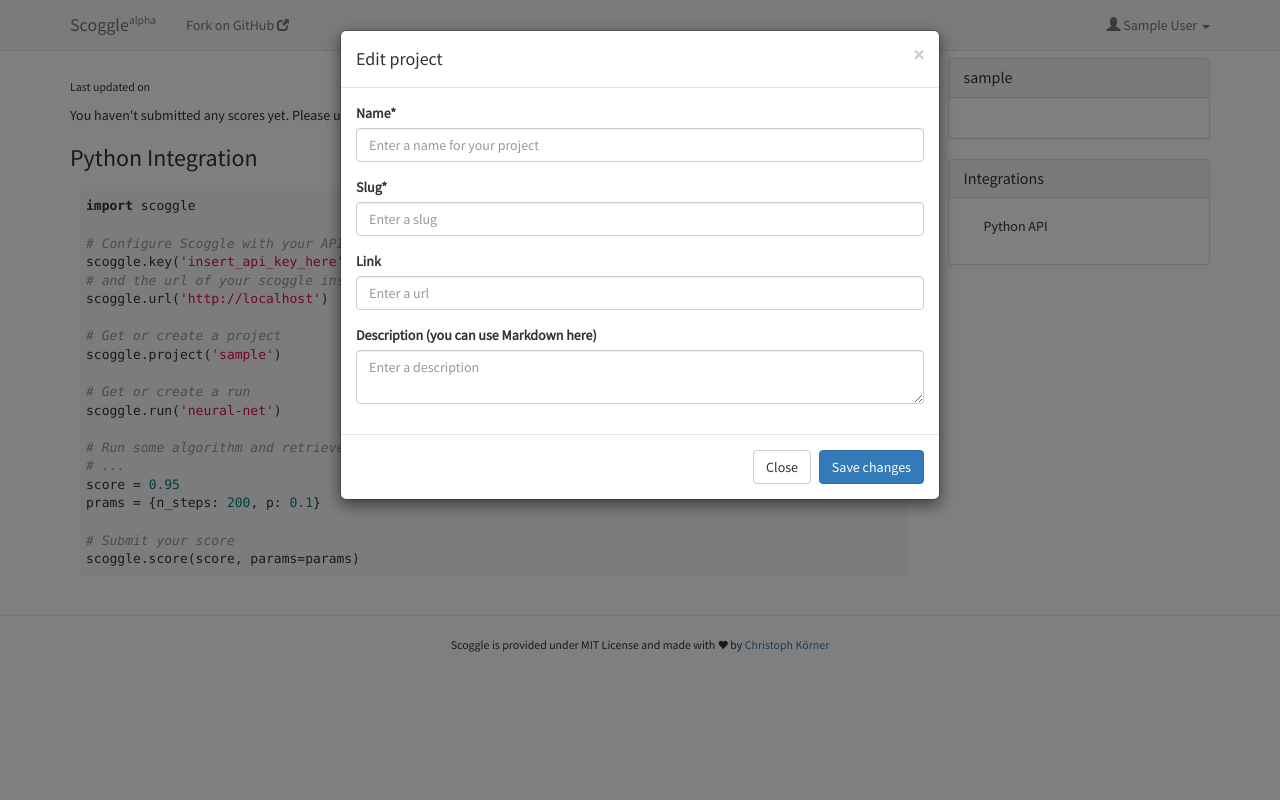
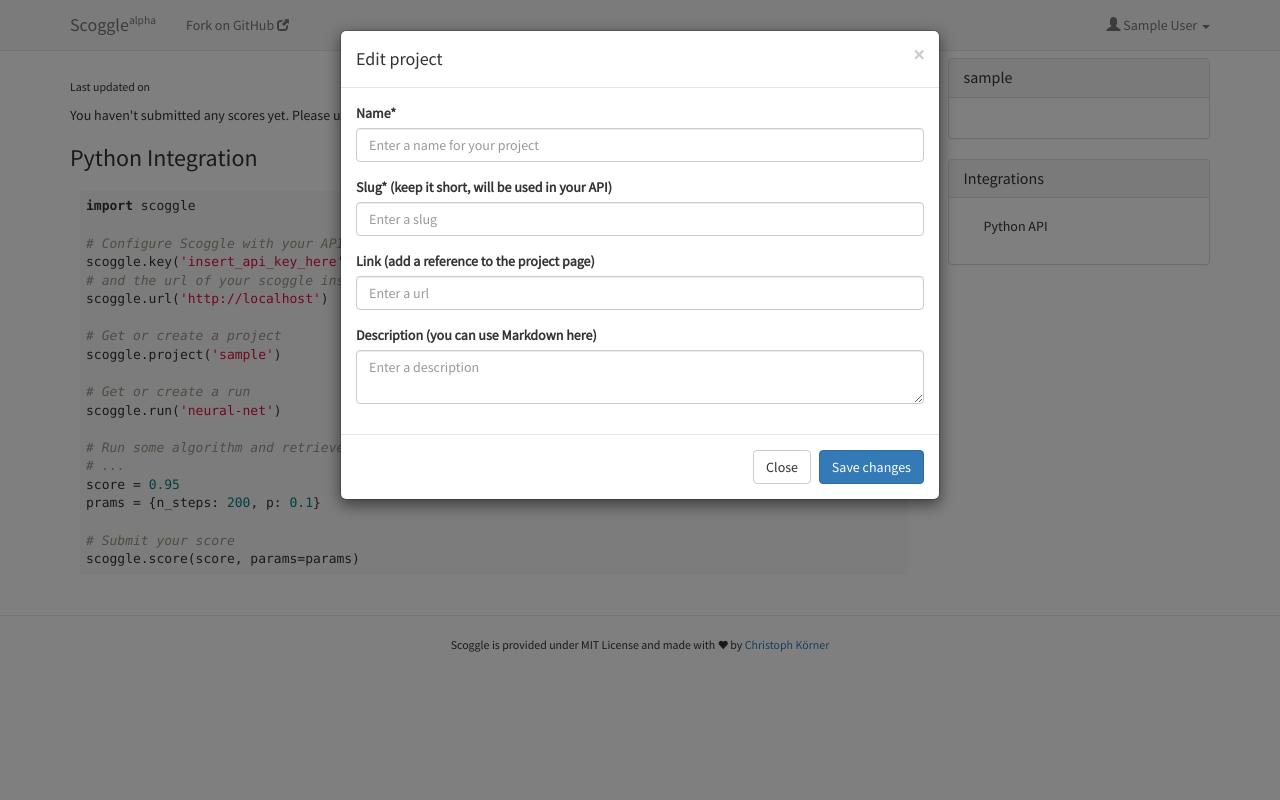
Before and after one commit to chaosmail/scoggle-web, a Django app: a page that uses frontend/templates/project.html in a window 1280 px wide, after a click on "Edit this project". Run offline with Django 3.2, Linux system fonts and the light colour scheme; a user stored in the database is signed in; tables that the repository leaves empty hold one stand-in row (values such as "Sample post"); data that the repository does not hold is empty; some libraries are stand-ins or nearby versions.

Commit message:
Fixed typos

```diff
--- a/frontend/templates/partial/project-edit-form.html
+++ b/frontend/templates/partial/project-edit-form.html
@@ -8,12 +8,12 @@
     </div>
 
     <div class="form-group">
-        <label for="slugProjectInput">Slug*</label>
+        <label for="slugProjectInput">Slug* (keep it short, will be used in your API)</label>
         <input class="form-control" type="text" id="slugProjectInput" ng-model="model.slug" placeholder="Enter a slug">
     </div>
 
     <div class="form-group">
-        <label for="urlProjectInput">Link</label>
+        <label for="urlProjectInput">Link (add a reference to the project page)</label>
         <input class="form-control" type="text" id="urlProjectInput" ng-model="model.url" placeholder="Enter a url">
     </div>
 
@@ -23,7 +23,7 @@
     </div>
 
     {% if show_submit %}
-    <button type="submit" class="btn btn-default pull-right" ng-click="createProject(model)">Create this project</button>
+    <button type="submit" class="btn btn-primary pull-right" ng-click="createProject(model)">Create this project</button>
     {% endif %}
 
 </form>
--- a/frontend/templates/project.html
+++ b/frontend/templates/project.html
@@ -116,7 +116,7 @@
 
 			<a href="#" class="btn btn-primary pull-right edit-button" data-toggle="modal" data-target="#editProject">
                 <span class="glyphicon glyphicon-edit small"></span>
-                Edit project
+                Edit this project
             </a>
 
 			<h2>{$ project.name $}</h2>
--- a/frontend/templates/settings/keys.html
+++ b/frontend/templates/settings/keys.html
@@ -20,12 +20,12 @@ My API keys
 	</div>
 	<div hljs language="ini">{{ token.key }}</div>
 
-	<a href="{% url 'api-auth-create-token' %}" class="btn btn-primary">
+	<a href="{% url 'api-auth-create-token' %}" class="btn btn-primary pull-right">
 		<span class="glyphicon glyphicon-refresh small"></span>
 		Reset your API key
 	</a>
 
-	<a href="{% url 'api-auth-remove-token' %}" class="btn btn-danger">
+	<a href="{% url 'api-auth-remove-token' %}" class="btn btn-danger pull-right">
 		<span class="glyphicon glyphicon-trash small"></span>
 		Remove your API key
 	</a>
--- a/frontend/templates/settings/profile.html
+++ b/frontend/templates/settings/profile.html
@@ -24,6 +24,6 @@ My Account
     <input id="inputEmail" name="email" value="{{ user.email }}" class="form-control" type="text" placeholder="Enter your email">
   </div>
 
-  <button type="submit" class="btn btn-primary">Save changes</button>
+  <button type="submit" class="btn btn-primary pull-right">Save changes</button>
 </form>
 {% endblock %}
--- a/frontend/templates/user.html
+++ b/frontend/templates/user.html
@@ -35,7 +35,7 @@
 
             <a href="#" class="btn btn-primary pull-right edit-button" data-toggle="modal" data-target="#newProject">
                 <span class="glyphicon glyphicon-plus small"></span>
-                New project
+                Create a new project
             </a>
 
             <div class="modal fade" id="newProject" tabindex="-1" role="dialog" aria-labelledby="newProjectLabel" aria-hidden="true">
```
